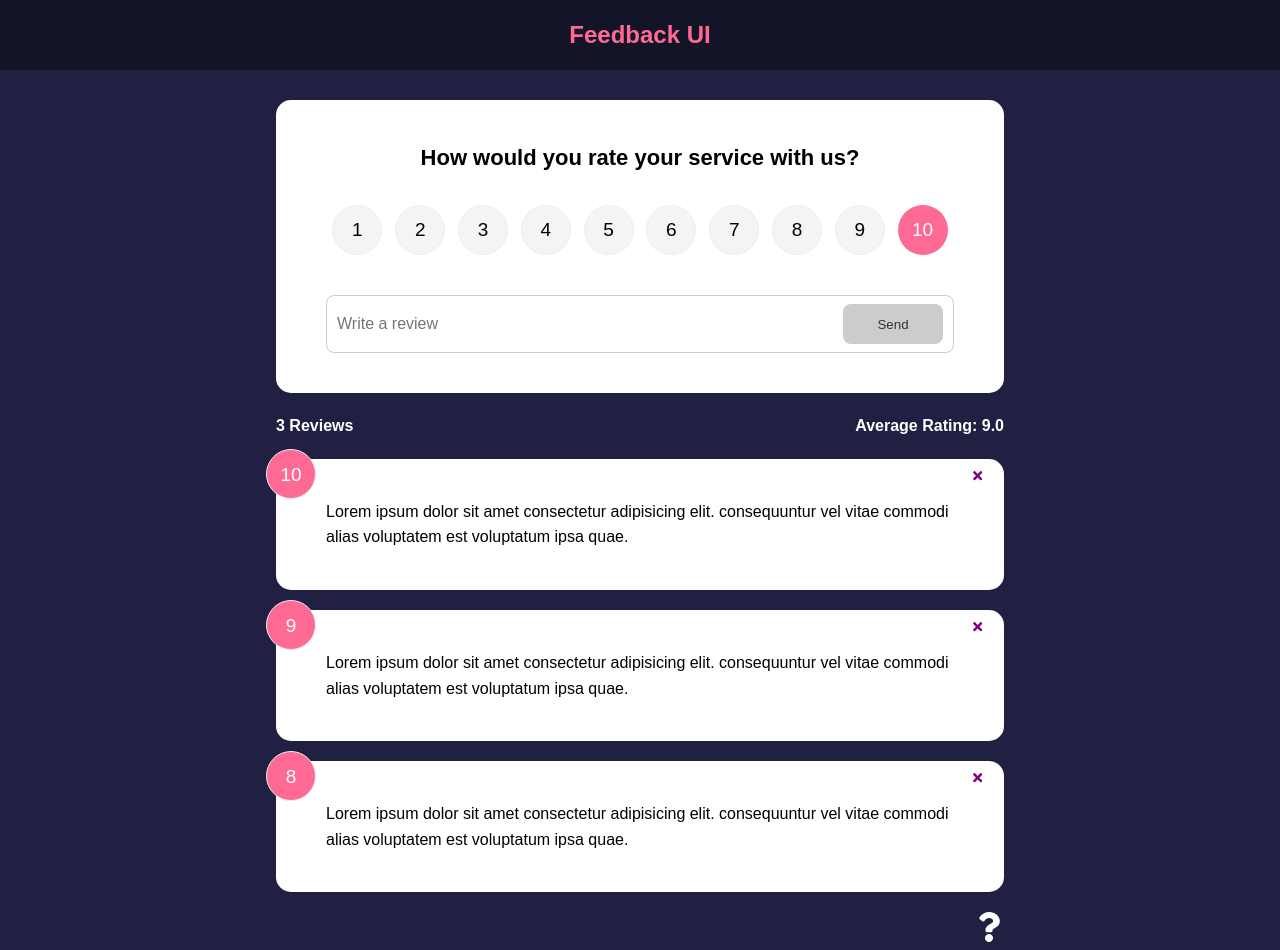
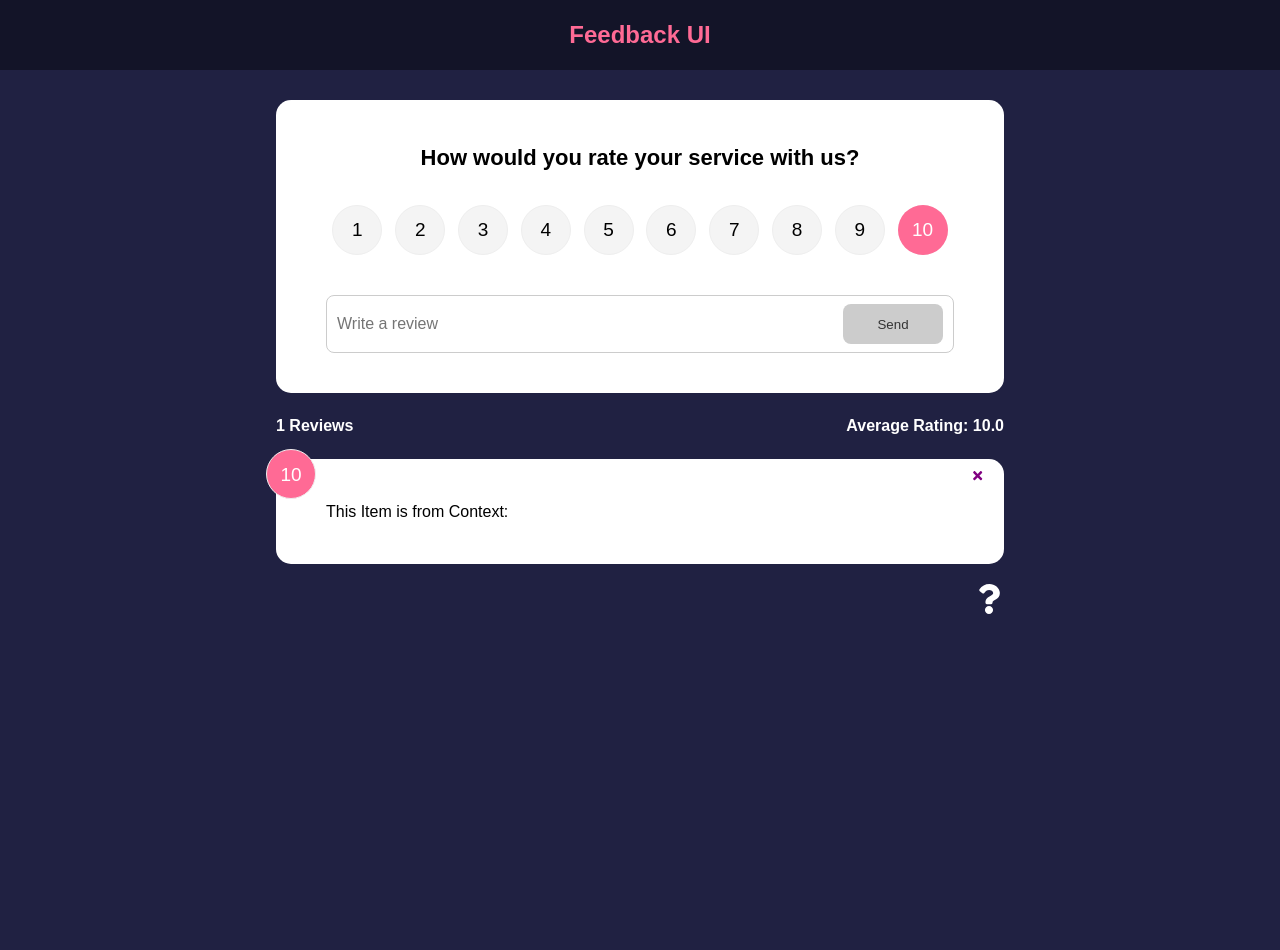
Before and after one commit to Josh-Alhassan/React-from-to-back, a React (Create React App) app in the folder feedbackapp/: page / in a window 1280 px wide. After the commit the page ends 800 px from the top, so only its background shows below. Built offline with nearby package versions, Linux system fonts and the light colour scheme.

Commit message:
Getting Global state with the useContext hook

```diff
--- a/feedbackapp/src/App.js
+++ b/feedbackapp/src/App.js
@@ -34,8 +34,8 @@
             <Route exact path='/' element={
               <>
                 <FeedbackForm handleAdd={addFeedback} />
-                <FeedbackStats feedback={feedback} />
-                <FeedbackList feedback={feedback} handleDelete = {deleteFeedBack} />
+                <FeedbackStats />
+                <FeedbackList handleDelete = {deleteFeedBack} />
               </>
             } >
             </Route>
--- a/feedbackapp/src/component/FeedbackList.jsx
+++ b/feedbackapp/src/component/FeedbackList.jsx
@@ -1,10 +1,13 @@
 import React from 'react';
+import { useContext } from 'react';
 import {motion, AnimatePresence} from 'framer-motion'
 import FeedbackItem from './FeedbackItem';
 import Card from './shared/Card';
-import PropTypes from 'prop-types';
+import FeedbackContext from '../context/FeedbackContext';
+// import PropTypes from 'prop-types';
 
-function FeedbackList({feedback, handleDelete}) {
+function FeedbackList({handleDelete}) {
+    const {feedback} = useContext(FeedbackContext)
     if (!feedback || feedback.length === 0) {
         return <p>No Feedback yet</p>
     }
@@ -27,14 +30,14 @@
   )
 }
 
-FeedbackList.propTypes = {
-    feedback: PropTypes.arrayOf(
-        PropTypes.shape({
-            id: PropTypes.number.isRequired,
-            text: PropTypes.string.isRequired,
-            rating: PropTypes.number.isRequired,
-        })
-    )
-}
+// FeedbackList.propTypes = {
+//     feedback: PropTypes.arrayOf(
+//         PropTypes.shape({
+//             id: PropTypes.number.isRequired,
+//             text: PropTypes.string.isRequired,
+//             rating: PropTypes.number.isRequired,
+//         })
+//     )
+// }
 
 export default FeedbackList
--- a/feedbackapp/src/component/FeedbackStats.jsx
+++ b/feedbackapp/src/component/FeedbackStats.jsx
@@ -1,7 +1,11 @@
 import React from 'react';
-import PropTypes from 'prop-types';
+import { useContext } from 'react';
+import FeedbackContext from '../context/FeedbackContext';
 
-function FeedbackStats({feedback}) {
+
+function FeedbackStats() {
+    const {feedback} = useContext(FeedbackContext)
+
     let average = feedback.reduce((acc, cur) => {
         return acc + cur.rating
     }, 0) / feedback.length
@@ -16,8 +20,4 @@
   )
 }
 
-FeedbackStats.propTypes = {
-    feedback: PropTypes.array.isRequired,
-}
-
 export default FeedbackStats
```
